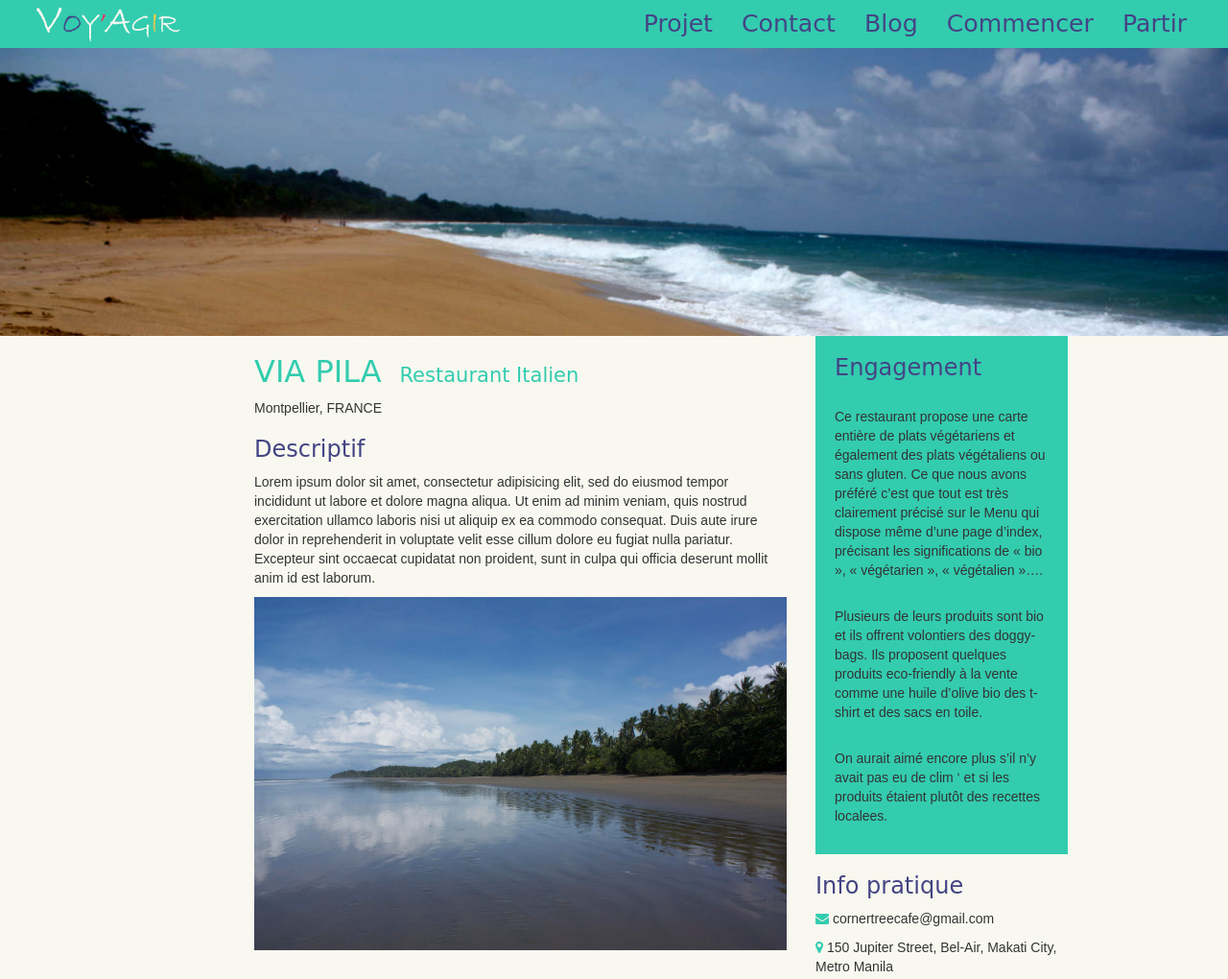
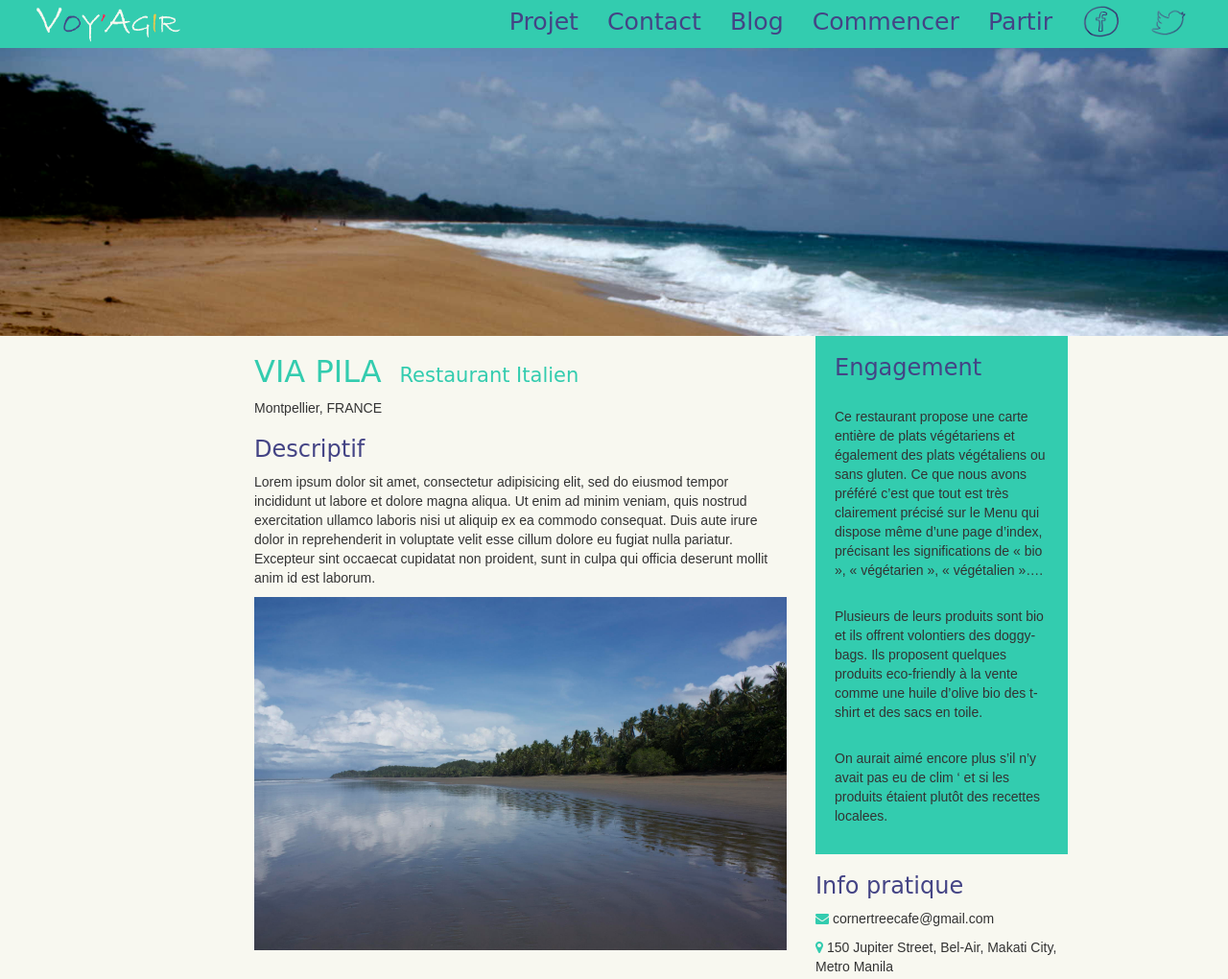
Before and after one commit to voyagir/voyagir, a plain HTML site: page profil.html in a window 1280 px wide. Shown: the top 1020 px of the page at 96% size. Drawn offline with Linux system fonts and the light colour scheme; some packages are replaced by stand-ins of ours; a web font is replaced by a local one.

Commit message:
ajout map

```diff
--- a/css/profil.css
+++ b/css/profil.css
@@ -7,6 +7,7 @@
 .navbar{
     border: none;
     margin: 0;
+    z-index: 1;
 }
 .navbar .container-fluid{
     background-color: #33CCAF;
@@ -19,10 +20,18 @@
     color: #444485;
     font-family: 'Sue Ellen Francisco', cursive;
     font-size: 1.8em;
+    padding-top: 0;
+    padding-bottom: 0;
+    line-height: 45px;
+
 }
 .navbar-right{
     padding-right: 2em;
 }
+.nav>li>a>img {
+    margin-top: 5px;
+}
+
 /*fin navbar*/
 .container-fluid, .container{
     background-color: #F8F8F0;
--- a/profil.html
+++ b/profil.html
@@ -46,6 +46,8 @@
                         <li><a href="http://blog.voyagir.fr">Blog</a></li>
                         <li><a href="#">Commencer</a></li>
                         <li><a href="catalogue.html">Partir</a></li>
+                        <li><a href="http://facebook.com/voyagir" class="icon facebook"><img class="img-responsive" src="image/facebook-15b-redim.png" alt="facebook" /></a></li>
+                        <li><a href="https://twitter.com/voyagir" class="icon twitter"><img class="img-responsive" src="image/twitter-15b-redim.png" alt="twitter" /></a></li>
                     </ul>
                 </div>
             </div>
@@ -125,7 +127,7 @@
                         <p>
                             Ouvert tous les jours de 11h à 22h (la cuisine ferme à 21h30)
                         </p>
-                        <img src="http://placehold.it/300x300" alt="map" class="img-responsive" />
+                        <script src='https://maps.googleapis.com/maps/api/js?v=3.exp'></script><div style='overflow:hidden;height:262px;width:262px;'><div id='gmap_canvas' style='height:262px;width:262px;'></div><div><small><a href="http://embedgooglemaps.com">									google maps carte							</a></small></div><div><small><a href="http://youtubeembedcode.com">embed youtube</a></small></div><style>#gmap_canvas img{max-width:none!important;background:none!important}</style></div><script type='text/javascript'>function init_map(){var myOptions = {zoom:10,center:new google.maps.LatLng(43.610769,3.8767159999999876),mapTypeId: google.maps.MapTypeId.ROADMAP};map = new google.maps.Map(document.getElementById('gmap_canvas'), myOptions);marker = new google.maps.Marker({map: map,position: new google.maps.LatLng(43.610769,3.8767159999999876)});infowindow = new google.maps.InfoWindow({content:'<strong>Titre</strong><br>Montpellier, France<br>'});google.maps.event.addListener(marker, 'click', function(){infowindow.open(map,marker);});infowindow.open(map,marker);}google.maps.event.addDomListener(window, 'load', init_map);</script>
                     </div>
                 </div>
 
```
Also changed, not shown: image/facebook-15b-redim.png (added), image/twitter-15b-redim.png (added).
